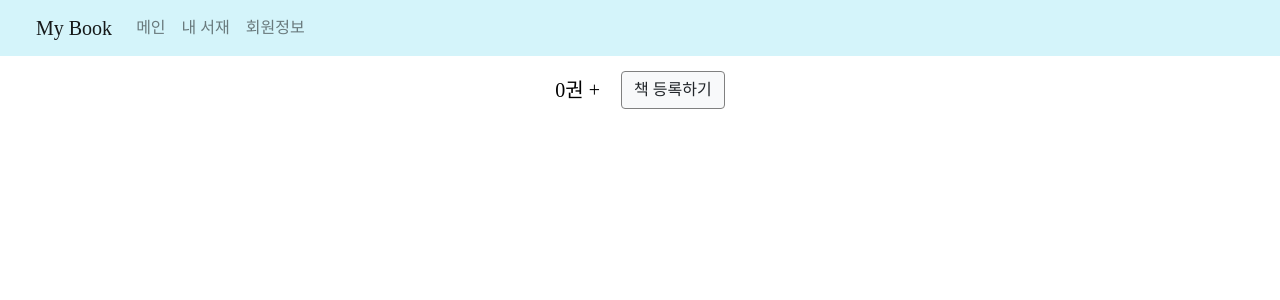
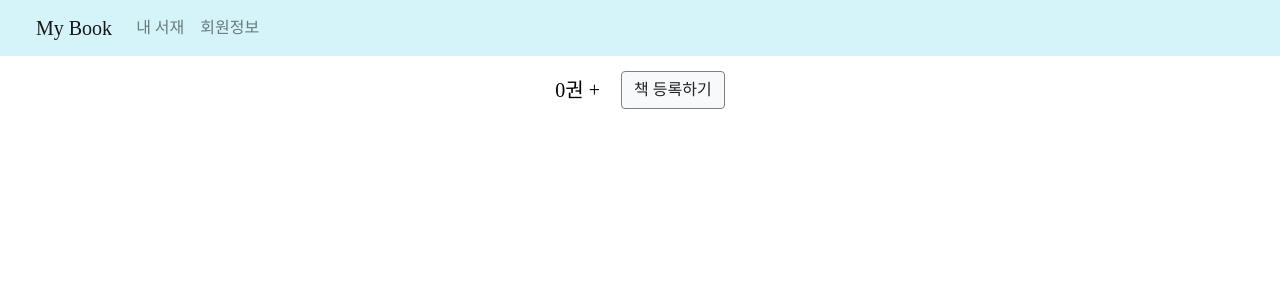
Before and after one commit to hyeongJuKim/MyBook, a Django app: page /books/ in a window 1280 px wide. Shown: the top 300 px of the page. Run offline with Django 3.2, Linux system fonts and the light colour scheme; the visitor is signed in with stand-in values (Sample User, id 1); data that the repository does not hold is empty; some libraries are stand-ins or nearby versions; some web fonts are replaced.

Commit message:
fix: 메인으로 가는 메뉴 중복으로 인한 제거

```diff
--- a/mybook/book/templates/base.html
+++ b/mybook/book/templates/base.html
@@ -140,9 +140,6 @@ a:hover {
   <div class="collapse navbar-collapse" id="navbarSupportedContent">
     <ul class="navbar-nav mr-auto">
       <li class="nav-item">
-        <a class="nav-link" href="{% url 'index' %}">메인</a>
-      </li>
-      <li class="nav-item">
         <a class="nav-link" href="{% url 'book-list' %}">내 서재</a>
       </li>
       <li class="nav-item">
```
